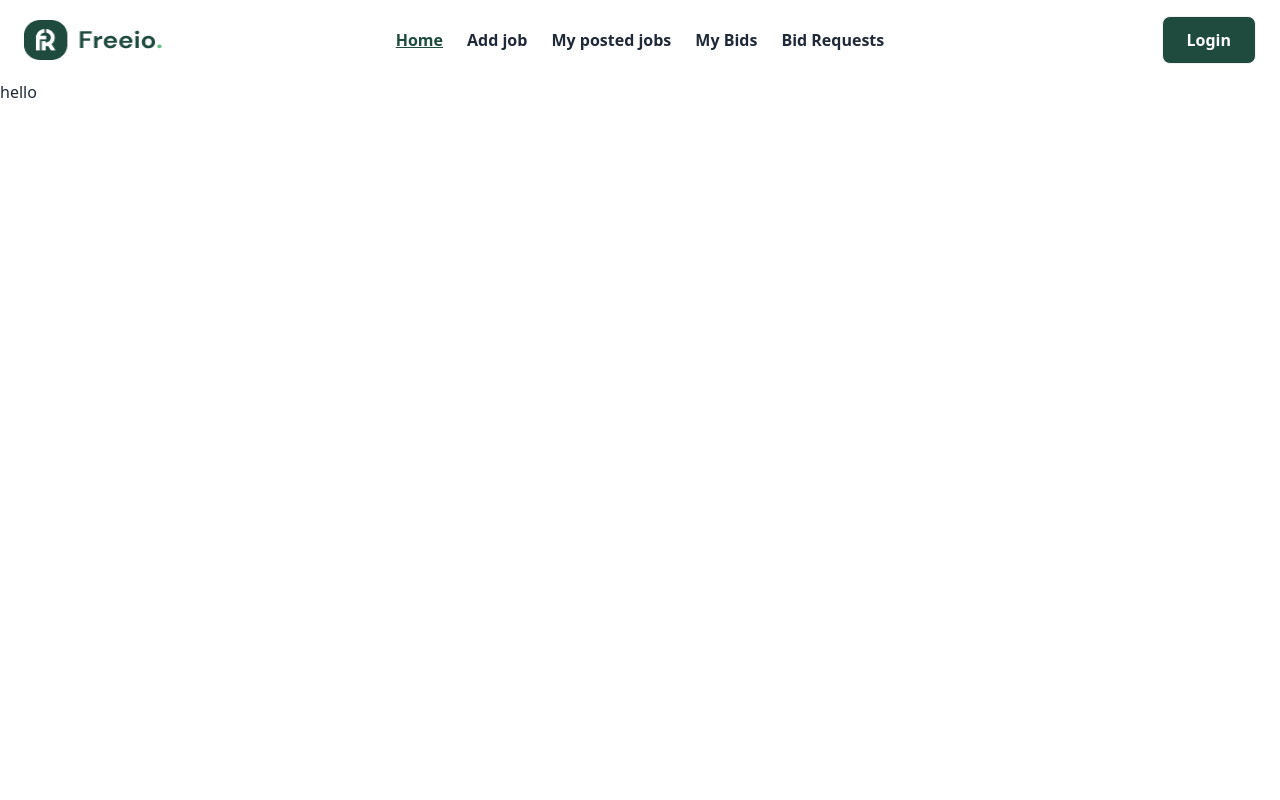
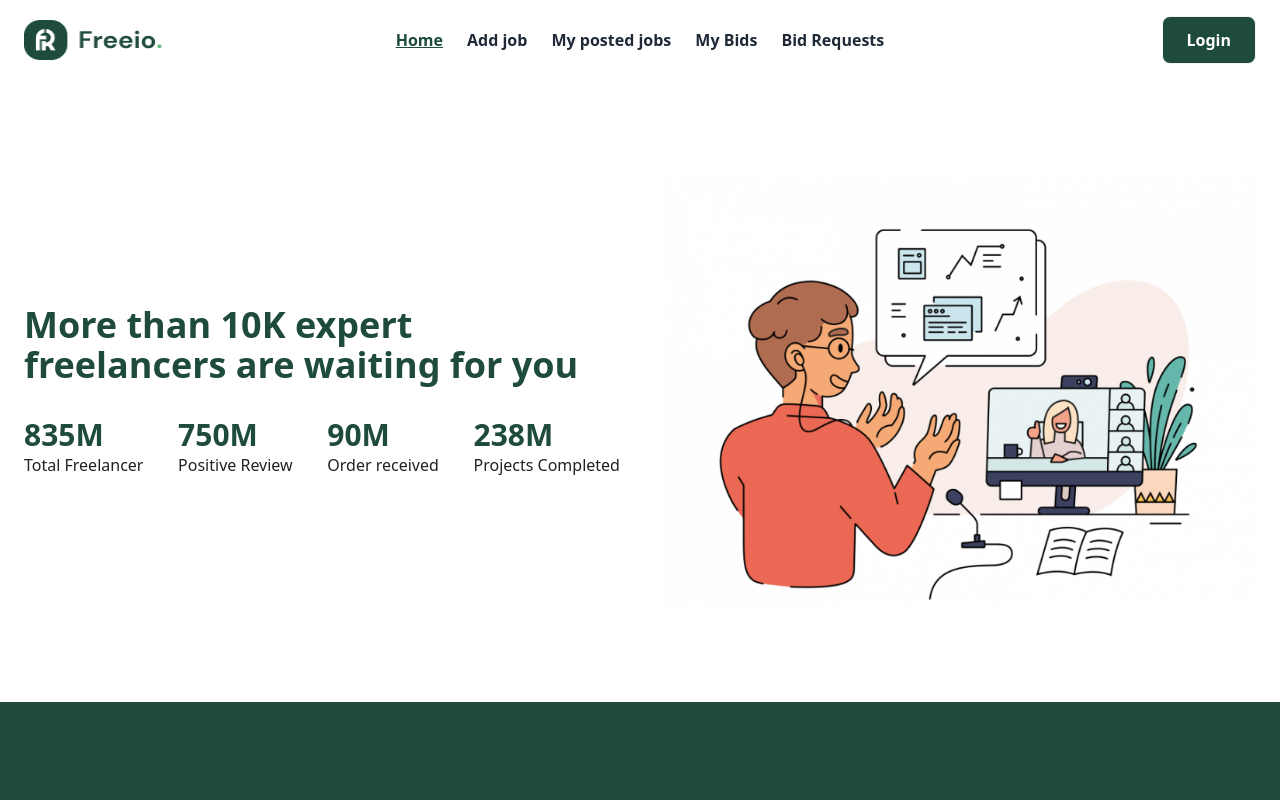
Before and after one commit to Rashedul-Hoque-Rashed/online-marketplaces-client, a React (Vite) app: page / in a window 1280 px wide. Shown: the top 800 px of the page. Built offline with nearby package versions, Linux system fonts and the light colour scheme.

Commit message:
create a banner

```diff
--- a/package.json
+++ b/package.json
@@ -10,9 +10,11 @@
     "preview": "vite preview"
   },
   "dependencies": {
+    "aos": "^3.0.0-beta.6",
     "localforage": "^1.10.0",
     "match-sorter": "^6.3.1",
     "react": "^18.2.0",
+    "react-countup": "^6.5.0",
     "react-dom": "^18.2.0",
     "react-icons": "^4.11.0",
     "react-router-dom": "^6.18.0",
--- /dev/null
+++ b/src/Components/Banner/Banner.jsx
@@ -0,0 +1,34 @@
+import img from "../../assets/Images/banner.png"
+
+const Banner = () => {
+    return (
+        <div className="container mx-auto px-2 md:px-6 py-8 md:py-16 lg:py-24 flex flex-col-reverse md:flex-row items-center gap-10">
+            <div className="flex-1">
+                <h2 className="text-xl lg:text-4xl text-[#1F4B3F] font-bold mb-8">More than 10K expert <br /> freelancers are waiting for you</h2>
+                <div className="flex items-center justify-between gap-6">
+                    <div>
+                        <h4 className="text-lg lg:text-3xl font-bold text-[#1F4B3F] ">835M</h4>
+                        <p className="text-[#222222] text-xs font-light lg:text-base lg:font-normal">Total Freelancer</p>
+                    </div>
+                    <div>
+                        <h4 className="text-lg lg:text-3xl font-bold text-[#1F4B3F]">750M</h4>
+                        <p className="text-[#222222] text-xs font-light lg:text-base lg:font-normal">Positive Review</p>
+                    </div>
+                    <div>
+                        <h4 className="text-lg lg:text-3xl font-bold text-[#1F4B3F]">90M</h4>
+                        <p className="text-[#222222] text-xs font-light lg:text-base lg:font-normal">Order received</p>
+                    </div>
+                    <div>
+                        <h4 className="text-lg lg:text-3xl font-bold text-[#1F4B3F]">238M</h4>
+                        <p className="text-[#222222] text-xs font-light lg:text-base lg:font-normal">Projects Completed</p>
+                    </div>
+                </div>
+            </div>
+            <div className="flex-1">
+                <img src={img} alt="" className=""/>
+            </div>
+        </div>
+    );
+};
+
+export default Banner;
--- a/src/Pages/Home/Home.jsx
+++ b/src/Pages/Home/Home.jsx
@@ -1,8 +1,9 @@
+import Banner from "../../Components/Banner/Banner";
 
 const Home = () => {
     return (
-        <div className="h-screen">
-            <p>hello</p>
+        <div className="">
+            <Banner/>
         </div>
     );
 };
```
Also changed, not shown: src/assets/Images/banner.png (added), 1 other file (tests, documents, lock files or other folders).
